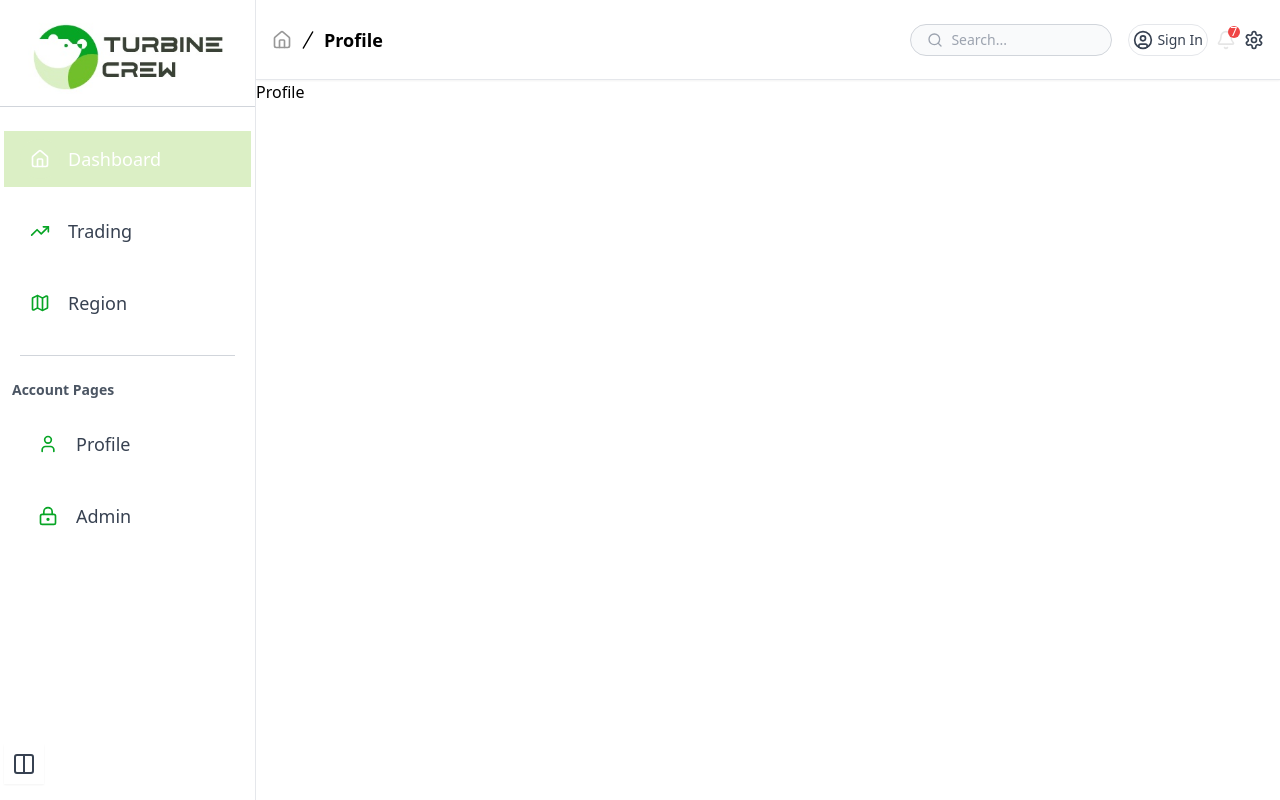
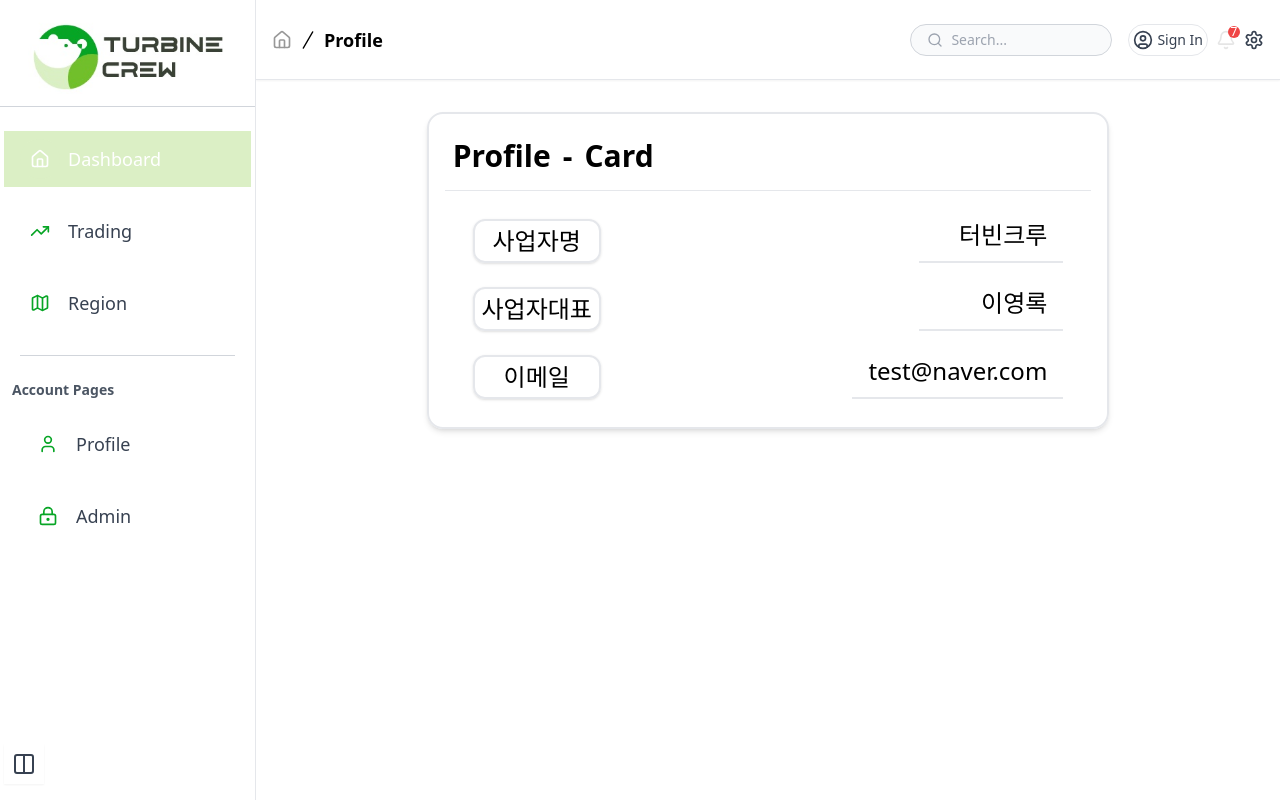
Before and after one commit to turbinecrew/turbin_electrical, a Next.js app: page /profile in a window 1280 px wide. Built offline with nearby package versions, Linux system fonts and the light colour scheme.

Commit message:
🎨 : profile-card 생성

```diff
--- a/src/app/(main)/profile/page.tsx
+++ b/src/app/(main)/profile/page.tsx
@@ -1,3 +1,9 @@
+import { ProfileCard } from "@/features/auth/components/profile-card"
+
 export default function Profile() {
-	return <div>Profile</div>
+	return (
+		<div className="flex h-full w-full flex-col items-center">
+			<ProfileCard />
+		</div>
+	)
 }
--- /dev/null
+++ b/src/features/auth/components/mock.ts
@@ -0,0 +1,7 @@
+export const profileMock = {
+	사업자명: "터빈크루",
+	사업자대표: "이영록",
+	사업자번호: "01033422242",
+	사업자주소: "서울특별시 강남구 강남로 123-22",
+	이메일: "test@naver.com",
+}
--- /dev/null
+++ b/src/features/auth/components/profile-card/card-label/index.tsx
@@ -0,0 +1,17 @@
+import type { ProfileMockKeys } from ".."
+import { profileMock } from "../../mock"
+type CardLabelPT = {
+	data: ProfileMockKeys
+}
+export function CardLabel({ data }: CardLabelPT) {
+	return (
+		<div className="flex w-full justify-between gap-4 text-2xl">
+			<div className="w-32 rounded-xl border-2 py-1 text-center shadow">
+				{data}
+			</div>
+			<div className="min-w-36 border-b-2 px-4 text-end">
+				{profileMock[data]}
+			</div>
+		</div>
+	)
+}
--- /dev/null
+++ b/src/features/auth/components/profile-card/index.tsx
@@ -0,0 +1,20 @@
+import type { profileMock } from "../mock"
+
+import { CardLabel } from "./card-label"
+export type ProfileMockKeys = keyof typeof profileMock
+export function ProfileCard() {
+	const mockTitle: ProfileMockKeys[] = ["사업자명", "사업자대표", "이메일"]
+	return (
+		<div className="mt-8 flex h-fit w-2/3 flex-col gap-4 rounded-2xl border-2 p-4 shadow-md">
+			<div className="flex gap-3 pl-2 pt-2 text-3xl font-semibold">
+				<p>Profile </p>-<p>Card</p>
+			</div>
+			<hr />
+			<div className="mx-7 flex flex-col gap-6 py-3">
+				{mockTitle.map((data, idx) => (
+					<CardLabel key={idx} data={data} />
+				))}
+			</div>
+		</div>
+	)
+}
```
